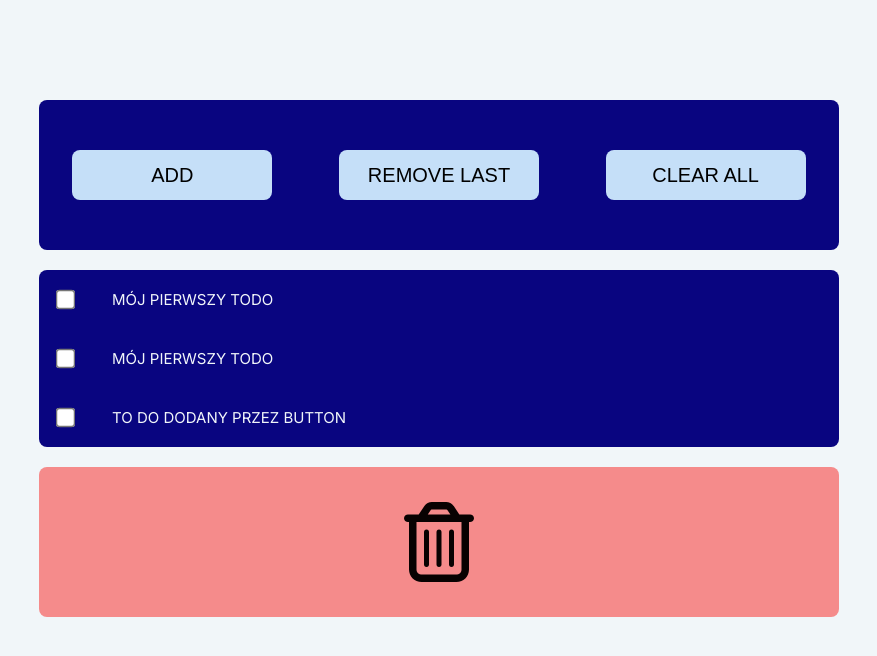
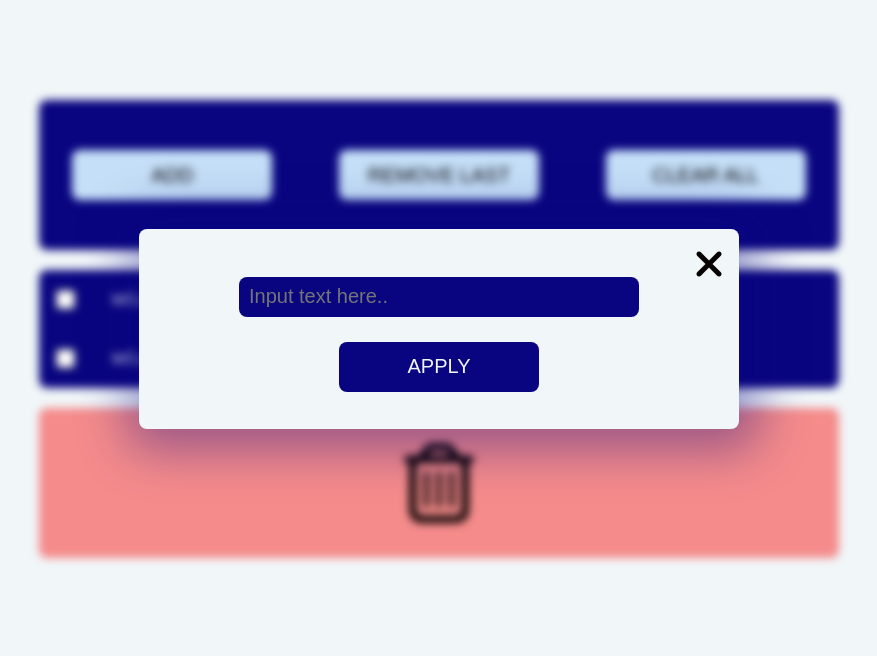
Before and after one commit to BuszujacyWPszenzycie/ToDo, a plain HTML site: page index.html in a window 1280 px wide. Both pictures are taken after a click on the button "ADD". Shown: the whole page, without its empty margins (201-1078 px from the left). Drawn offline with Linux system fonts and the light colour scheme.

Commit message:
add, remove, modal added to page

```diff
--- a/index.html
+++ b/index.html
@@ -18,7 +18,7 @@
     <div class="box__btn">
       <button class="btn btn__add">Add</button>
       <button class="btn btn__remove">Remove last</button>
-      <button class="btn btn__">Clear all</button>
+      <button class="btn btn__clear ">Clear all</button>
 
     </div>
 
@@ -43,7 +43,15 @@
 
     </div>
 
-    <!-- <button class="btn">Testing</button> -->
+
+    <div class="modal">
+      <i class="fa-solid fa-xmark icon__close"></i>
+      <input type="text" class="modal__input" placeholder="Input text here..">
+      <button class="btn btn__apply">Apply</button>
+
+    </div>
+
+    <!-- <button class="btn">test</button> -->
   </div>
 
 
--- a/js/main.js
+++ b/js/main.js
@@ -4,8 +4,43 @@ const allBtn = document.querySelectorAll('.btn')
 const boxToDo = document.querySelector('.box__todo')
 const allToDo = document.querySelectorAll('.todo')
 const boxTrash = document.querySelector('.box__trash')
+const wrapper = document.querySelector('.wrapper').children
+const modal = document.querySelector('.modal')
+const closeIcon = document.querySelector('.icon__close')
 
-// console.log(allToDo)
+// Adding ToDo
+
+const addToDoFunction = () => {
+	addFilterFunction()
+	showModalFunction()
+}
+
+const addFilterFunction = () => {
+	for (i = 0; i < wrapper.length - 1; i++) {
+		wrapper[i].classList.add('blur')
+	}
+}
+
+const showModalFunction = () => {
+	modal.classList.add('show-modal')
+}
+
+// Canceling ToDo
+
+const cancelToDoFunction = () => {
+	removeBlurFunction()
+	hideModalFunction()
+}
+
+const removeBlurFunction = () => {
+	for (i = 0; i < wrapper.length - 1; i++) {
+		wrapper[i].classList.remove('blur')
+	}
+}
+
+const hideModalFunction = () => {
+	modal.classList.remove('show-modal')
+}
 
 // This can be removed after all ToDo list is finished, this is only adding listeners to existing ToDo's. Since there will be not at the begining we can easily delete that
 
@@ -21,7 +56,8 @@ for (let i = 0; i < allCheckbox.length; i++) {
 
 // Function for creating ToDo
 
-const createToDoFunciton = () => {
+const createToDoFunction = () => {
+	const modalInputValue = document.querySelector('.modal__input').value
 	// Creating ToDo
 	const toDoDiv = document.createElement('div')
 	toDoDiv.classList.add('todo')
@@ -31,7 +67,8 @@ const createToDoFunciton = () => {
 	toDoInput.type = 'checkbox'
 	const toDoP = document.createElement('p')
 	toDoP.classList.add('todo__text')
-	toDoP.textContent = 'To do dodany przez button'
+	// toDoP.textContent = 'To do dodany przez button'
+	toDoP.textContent = modalInputValue
 	toDoDiv.appendChild(toDoInput)
 	toDoDiv.appendChild(toDoP)
 	boxToDo.appendChild(toDoDiv)
@@ -60,11 +97,13 @@ const createToDoFunciton = () => {
 	toDoDiv.addEventListener('dragend', () => {
 		toDoDiv.classList.remove('is-dragged')
 	})
+
+	cancelToDoFunction()
 }
 
 // Fuinction for removing last element
 
-const removeLastToDo = () => {
+const removeLastToDoFunction = () => {
 	boxToDo.removeChild(boxToDo.lastChild)
 }
 
@@ -90,5 +129,9 @@ boxTrash.addEventListener('dragover', e => {
 	boxTrash.removeChild(boxTrash.lastChild)
 })
 
-allBtn[0].addEventListener('click', createToDoFunciton)
-allBtn[1].addEventListener('click', removeLastToDo)
+// allBtn[0].addEventListener('click', createToDoFunciton)
+
+allBtn[0].addEventListener('click', addToDoFunction)
+allBtn[1].addEventListener('click', removeLastToDoFunction)
+closeIcon.addEventListener('click', cancelToDoFunction)
+allBtn[3].addEventListener('click', createToDoFunction)
--- a/scss/main.scss
+++ b/scss/main.scss
@@ -26,11 +26,23 @@ body {
 }
 
 .wrapper {
+	position: relative;
 	margin-top: 10rem;
 	display: flex;
 	justify-content: center;
 	align-items: center;
 	flex-direction: column;
+
+	&__background {
+		position: absolute;
+		top: 0;
+		left: 0;
+		right: 0;
+		bottom: 0;
+		// background-color: red;
+		filter: blur(5px);
+		z-index: 1;
+	}
 }
 
 .box {
@@ -66,6 +78,14 @@ body {
 
 .btn {
 	@include btn;
+
+	&__apply {
+		background-color: $navy;
+		color: $white;
+		&:hover {
+			background-color: $navy-hover;
+		}
+	}
 }
 
 .todo {
@@ -86,10 +106,59 @@ body {
 	}
 }
 
+.modal {
+	position: absolute;
+	display: flex;
+	justify-content: center;
+	align-items: center;
+	flex-direction: column;
+	width: 600px;
+	height: 200px;
+	background-color: $white;
+	border-radius: 8px;
+	transform: translateX(-2000px);
+	transition: transform 0.4s;
+	box-shadow: 4px 4px 50px 16px rgba(9, 5, 128, 0.4);
+
+	&__input {
+		background-color: $navy;
+		color: $white;
+		border: none;
+		width: 400px;
+		height: 40px;
+		padding: 1rem;
+		margin: 1rem;
+		margin-bottom: 2.5rem;
+		font-size: 2rem;
+		border-radius: 8px;
+	}
+}
+
 .icon {
 	font-size: 8rem;
+
+	&__close {
+		position: absolute;
+		top: 0;
+		right: 0;
+		padding: 1.5rem;
+		font-size: 4rem;
+		transition: transform 0.4s;
+		cursor: pointer;
+		&:hover {
+			transform: rotate(-180deg);
+		}
+	}
 }
 
 .todo-done {
 	text-decoration: line-through;
 }
+
+.blur {
+	filter: blur(4px);
+}
+
+.show-modal {
+	transform: translateX(0);
+}
```
Also changed, not shown: css/main.css, 1 other file.
